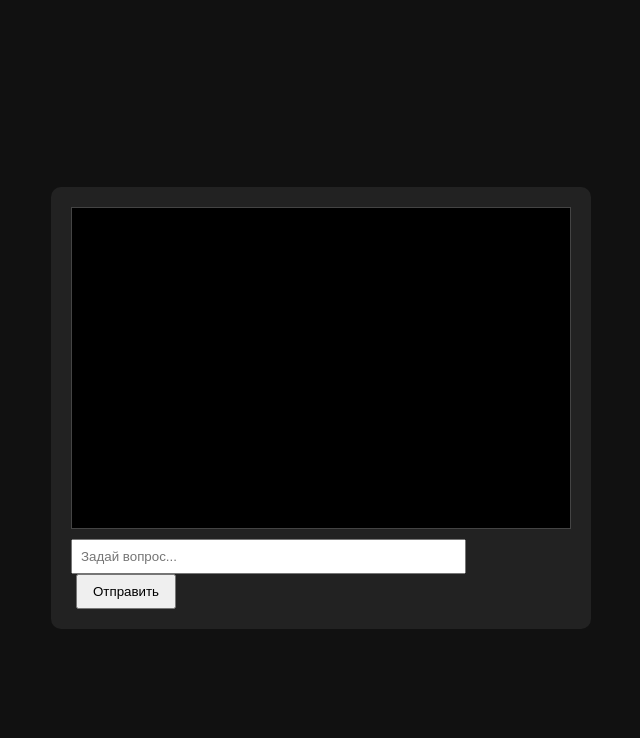
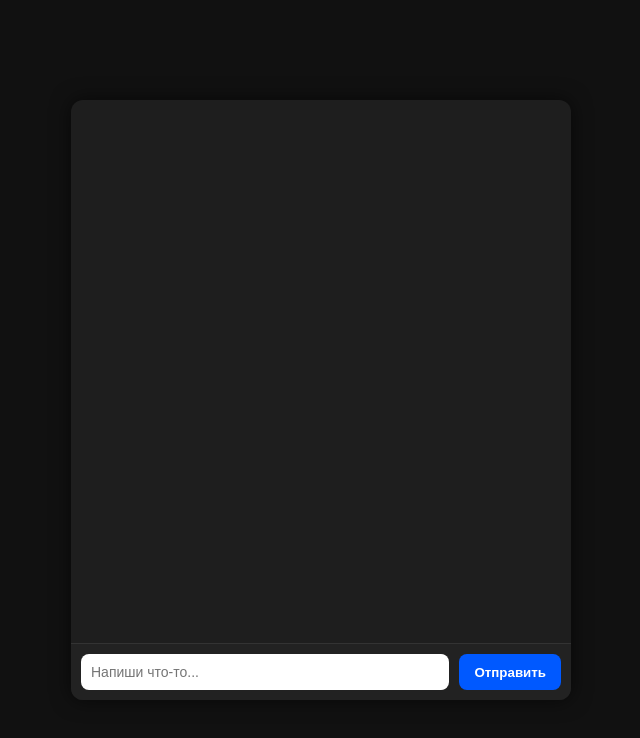
Before and after one commit to tytik49/looll, a plain HTML site: page index.html in a window 1280 px wide. Shown: the whole page, without its empty margins (319-959 px from the left). Drawn offline with Linux system fonts and the light colour scheme.

Commit message:
Update index.html

```diff
--- a/index.html
+++ b/index.html
@@ -2,70 +2,112 @@
 <html lang="ru">
 <head>
   <meta charset="UTF-8">
-  <title>Мой Чат GPT</title>
+  <title>Мой ChatGPT</title>
   <style>
     body {
       background: #111;
-      color: #fff;
       font-family: Arial, sans-serif;
+      margin: 0;
+      padding: 0;
       display: flex;
       justify-content: center;
       align-items: center;
       height: 100vh;
+      color: white;
     }
-    .chatbox {
+
+    .chat {
+      background: #1e1e1e;
+      border-radius: 12px;
+      width: 500px;
+      height: 600px;
+      display: flex;
+      flex-direction: column;
+      box-shadow: 0 0 20px rgba(0,0,0,0.6);
+      overflow: hidden;
+    }
+
+    .messages {
+      flex: 1;
+      padding: 15px;
+      overflow-y: auto;
+      display: flex;
+      flex-direction: column;
+      gap: 10px;
+    }
+
+    .msg {
+      padding: 10px 15px;
+      border-radius: 10px;
+      max-width: 80%;
+      line-height: 1.4em;
+    }
+
+    .user {
+      background: #0059ff;
+      align-self: flex-end;
+    }
+
+    .bot {
+      background: #333;
+      align-self: flex-start;
+    }
+
+    .input-area {
+      display: flex;
+      border-top: 1px solid #333;
       background: #222;
-      padding: 20px;
-      border-radius: 10px;
-      width: 500px;
-      max-width: 90%;
+      padding: 10px;
     }
-    #messages {
-      height: 300px;
-      overflow-y: auto;
-      margin-bottom: 10px;
+
+    .input-area input {
+      flex: 1;
       padding: 10px;
-      border: 1px solid #444;
-      background: #000;
+      border: none;
+      border-radius: 8px;
+      outline: none;
+      font-size: 14px;
     }
-    .msg {
-      padding: 8px;
-      margin: 5px 0;
-      border-radius: 5px;
+
+    .input-area button {
+      margin-left: 10px;
+      padding: 10px 15px;
+      border: none;
+      border-radius: 8px;
+      background: #0059ff;
+      color: white;
+      font-weight: bold;
+      cursor: pointer;
+      transition: 0.2s;
     }
-    .user { background: #0055ff; text-align: right; }
-    .bot { background: #333; text-align: left; }
-    input {
-      width: 75%;
-      padding: 8px;
-    }
-    button {
-      width: 20%;
-      padding: 8px;
-      margin-left: 5px;
-      cursor: pointer;
+
+    .input-area button:hover {
+      background: #0041c4;
     }
   </style>
 </head>
 <body>
-  <div class="chatbox">
-    <div id="messages"></div>
-    <input id="query" type="text" placeholder="Задай вопрос...">
+  <div class="chat">
+    <div class="messages" id="messages"></div>
+    <div class="input-area">
+      <input id="query" type="text" placeholder="Напиши что-то...">
       <button onclick="search()">Отправить</button>
+    </div>
   </div>
 
   <script>
     async function search() {
-  let query = document.getElementById("query").value;
+      let query = document.getElementById("query").value.trim();
       if (!query) return;
 
-  // показываем вопрос
       let messages = document.getElementById("messages");
       messages.innerHTML += `<div class="msg user">${query}</div>`;
       document.getElementById("query").value = "";
 
-  let apiKey = "AIzaSyBUpPHFROM1FOQhfS4WfGkphkGMUjr02ZY"; // твой ключ
-  let cx = "d1cc8ed99be7448c6"; // твой cx из Google CSE
+      // Твой ключ и CX
+      let apiKey = "AIzaSyBUpPHFROM1FOQhfS4WfGkphkGMUjr02ZY";
+      let cx = "d1cc8ed99be7448c6";
+
       let url = `https://www.googleapis.com/customsearch/v1?key=${apiKey}&cx=${cx}&q=${encodeURIComponent(query)}`;
 
       messages.innerHTML += `<div class="msg bot">Ищу ответ...</div>`;
@@ -77,11 +119,11 @@ async function search() {
         messages.lastChild.remove(); // убираем "Ищу ответ..."
 
         if (data.items && data.items.length > 0) {
-      let answer = data.items[0].snippet;
-      let link = data.items[0].link;
-      messages.innerHTML += `<div class="msg bot">${answer}<br><a href="${link}" target="_blank">Подробнее</a></div>`;
+          let snippets = [...new Set(data.items.map(i => i.snippet))]; // убираем дубли
+          let answer = snippets.slice(0, 3).join(" "); // берём первые 3
+          messages.innerHTML += `<div class="msg bot">${answer}</div>`;
         } else {
-      messages.innerHTML += `<div class="msg bot">Ничего не найдено :(</div>`;
+          messages.innerHTML += `<div class="msg bot">Ничего не нашёл :(</div>`;
         }
 
         messages.scrollTop = messages.scrollHeight;
@@ -89,6 +131,11 @@ async function search() {
         messages.innerHTML += `<div class="msg bot">Ошибка: ${err.message}</div>`;
       }
     }
+
+    // Enter для отправки
+    document.getElementById("query").addEventListener("keydown", function(e) {
+      if (e.key === "Enter") search();
+    });
   </script>
 </body>
 </html>
```
Lines whose indentation alone changed are shown as unchanged.
